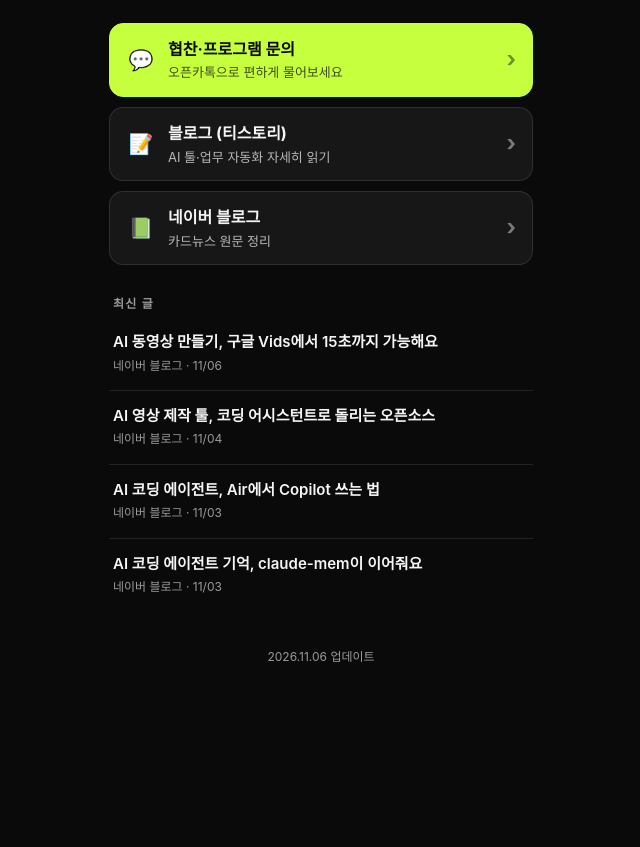
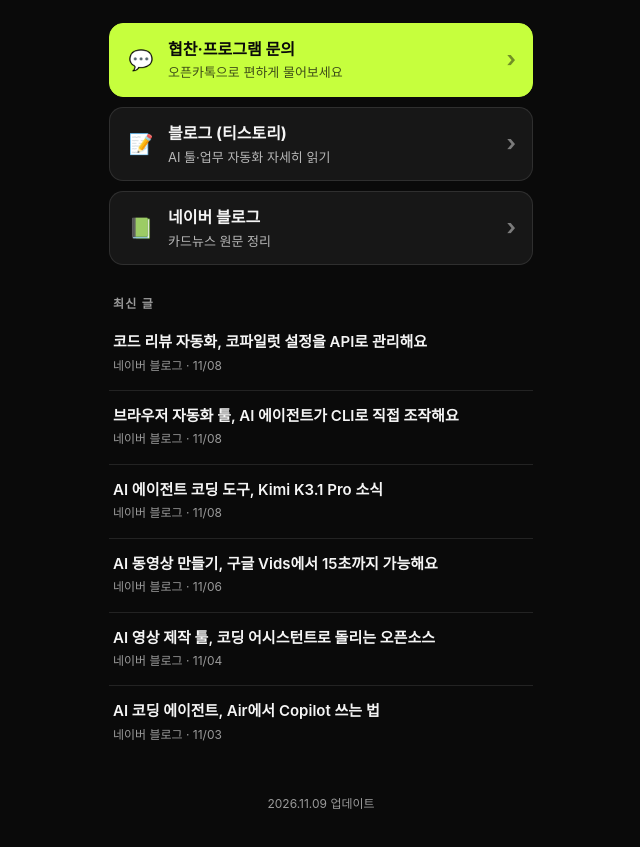
Before and after one commit to Minhyeok-Create/autochannel-assets, a plain HTML site: page docs/links/index.html in a window 1280 px wide. Shown: the part 243-1090 px from the top of the page, without its empty margins (319-959 px from the left). Before the commit the page ends 960 px from the top, so only its background shows below. Drawn offline with Linux system fonts and the light colour scheme.

Commit message:
link page: update

```diff
--- a/docs/links/index.html
+++ b/docs/links/index.html
@@ -53,9 +53,11 @@ a:focus-visible{outline:2px solid var(--acc);outline-offset:3px}
 <a class="btn" href="https://blog.naver.com/kaltoelab" rel="noopener"><span class="ic" aria-hidden="true">📗</span><span class="t">네이버 블로그<span class="s">카드뉴스 원문 정리</span></span><span class="ar" aria-hidden="true">›</span></a>
 </nav>
 
-<h2>최신 글</h2><div class="posts"><a class="post" href="https://blog.naver.com/kaltoelab/224466802399?fromRss=true&amp;trackingCode=rss" rel="noopener"><b>AI 동영상 만들기, 구글 Vids에서 15초까지 가능해요</b><span>네이버 블로그 · 11/06</span></a>
+<h2>최신 글</h2><div class="posts"><a class="post" href="https://blog.naver.com/kaltoelab/224469855517?fromRss=true&amp;trackingCode=rss" rel="noopener"><b>코드 리뷰 자동화, 코파일럿 설정을 API로 관리해요</b><span>네이버 블로그 · 11/08</span></a>
+<a class="post" href="https://blog.naver.com/kaltoelab/224469857620?fromRss=true&amp;trackingCode=rss" rel="noopener"><b>브라우저 자동화 툴, AI 에이전트가 CLI로 직접 조작해요</b><span>네이버 블로그 · 11/08</span></a>
+<a class="post" href="https://blog.naver.com/kaltoelab/224469859607?fromRss=true&amp;trackingCode=rss" rel="noopener"><b>AI 에이전트 코딩 도구, Kimi K3.1 Pro 소식</b><span>네이버 블로그 · 11/08</span></a>
+<a class="post" href="https://blog.naver.com/kaltoelab/224466802399?fromRss=true&amp;trackingCode=rss" rel="noopener"><b>AI 동영상 만들기, 구글 Vids에서 15초까지 가능해요</b><span>네이버 블로그 · 11/06</span></a>
 <a class="post" href="https://blog.naver.com/kaltoelab/224465513058?fromRss=true&amp;trackingCode=rss" rel="noopener"><b>AI 영상 제작 툴, 코딩 어시스턴트로 돌리는 오픈소스</b><span>네이버 블로그 · 11/04</span></a>
-<a class="post" href="https://blog.naver.com/kaltoelab/224464293308?fromRss=true&amp;trackingCode=rss" rel="noopener"><b>AI 코딩 에이전트, Air에서 Copilot 쓰는 법</b><span>네이버 블로그 · 11/03</span></a>
-<a class="post" href="https://blog.naver.com/kaltoelab/224463354780?fromRss=true&amp;trackingCode=rss" rel="noopener"><b>AI 코딩 에이전트 기억, claude-mem이 이어줘요</b><span>네이버 블로그 · 11/03</span></a></div>
-<footer><p>2026.11.06 업데이트</p></footer>
+<a class="post" href="https://blog.naver.com/kaltoelab/224464293308?fromRss=true&amp;trackingCode=rss" rel="noopener"><b>AI 코딩 에이전트, Air에서 Copilot 쓰는 법</b><span>네이버 블로그 · 11/03</span></a></div>
+<footer><p>2026.11.09 업데이트</p></footer>
 </main></body></html>
```
